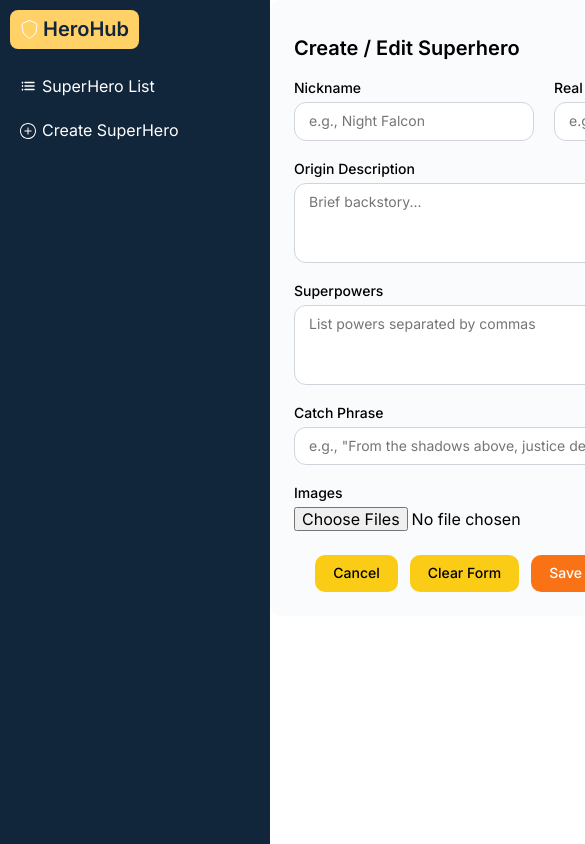
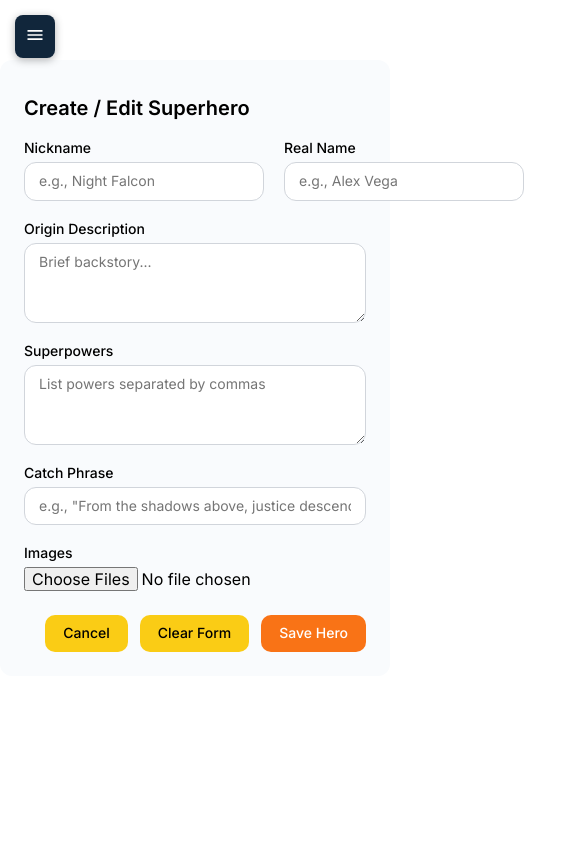
Before and after one commit to sofia-kindratyshyn/heroes-test, a React (Vite) app in the folder heroes-frontend/: page /create in a window 390 px wide. Shown: the top 844 px of the page, 585 px wide, since content can reach past the window. Built offline with nearby package versions, Linux system fonts and the light colour scheme.

Commit message:
added styles and logic for sidebar on mobile

```diff
--- a/heroes-frontend/src/components/App/App.module.css
+++ b/heroes-frontend/src/components/App/App.module.css
@@ -8,6 +8,16 @@
 main {
   width: 100vw;
   margin-left: 270px;
+  transition: margin-left 0.3s ease-in-out;
+}
+
+/* Mobile styles */
+@media (max-width: 768px) {
+  main {
+    margin-left: 0;
+    padding-top: 60px;
+    /* Space for mobile menu button */
+  }
 }
 
 a {
--- a/heroes-frontend/src/components/HeroesList/HeroesList.module.css
+++ b/heroes-frontend/src/components/HeroesList/HeroesList.module.css
@@ -9,6 +9,23 @@
   box-shadow: 0 4px 6px rgba(0, 0, 0, 0.05);
   width: 500px;
   font-family: sans-serif;
+}
+
+/* Mobile responsive card */
+@media (max-width: 768px) {
+  .card {
+    width: 100%;
+    max-width: 100%;
+    flex-direction: column;
+    text-align: center;
+    padding: 16px;
+  }
+
+  .actions {
+    flex-direction: row;
+    justify-content: center;
+    gap: 8px;
+  }
 }
 
 .avatar {
@@ -89,3 +106,15 @@
   flex-wrap: wrap;
   gap: 20px;
 }
+
+/* Mobile responsive wrapper */
+@media (max-width: 768px) {
+  .heroListWrapper {
+    padding: 12px 16px;
+  }
+
+  .heroesList {
+    flex-direction: column;
+    gap: 16px;
+  }
+}
--- a/heroes-frontend/src/components/SearchField/SearchField.module.css
+++ b/heroes-frontend/src/components/SearchField/SearchField.module.css
@@ -4,6 +4,14 @@
   border: 1px solid #d1d5db;
   border-radius: 9999px;
   box-shadow: 0 1px 2px rgba(0, 0, 0, 0.05);
+}
+
+/* Mobile responsive search */
+@media (max-width: 768px) {
+  .searchBox {
+    width: 100%;
+    max-width: 280px;
+  }
 }
 
 .searchBox input {
@@ -27,6 +35,16 @@
   border-bottom: 1px solid #d1d5db;
 }
 
+/* Mobile responsive wrapper */
+@media (max-width: 768px) {
+  .searchWrapper {
+    padding: 12px 16px;
+    flex-direction: column;
+    gap: 12px;
+    align-items: stretch;
+  }
+}
+
 .createBtn {
   padding: 8px 10px;
   background-color: #f97316;
--- a/heroes-frontend/src/components/Sidebar/Sidebar.module.css
+++ b/heroes-frontend/src/components/Sidebar/Sidebar.module.css
@@ -7,6 +7,20 @@
   top: 0;
   left: 0;
   bottom: 0;
+  z-index: 1000;
+  transition: transform 0.3s ease-in-out;
+}
+
+@media (max-width: 768px) {
+  .sidebar {
+    max-width: 100%;
+    width: 100%;
+    transform: translateX(-100%);
+  }
+
+  .sidebar.open {
+    transform: translateX(0);
+  }
 }
 
 .logo {
@@ -22,6 +36,7 @@
   justify-content: center;
   gap: 4px;
   margin-bottom: 20px;
+  margin-top: 55px;
 }
 
 .logoicon {
@@ -64,3 +79,53 @@ li {
 .navListLinks:first-child {
   margin-bottom: 10px;
 }
+
+.mobileMenuButton {
+  display: none;
+  position: fixed;
+  top: 15px;
+  left: 15px;
+  z-index: 1001;
+  background-color: #11263b;
+  color: white;
+  border: none;
+  padding: 10px;
+  border-radius: 8px;
+  cursor: pointer;
+  box-shadow: 0 2px 8px rgba(0, 0, 0, 0.3);
+}
+
+@media (max-width: 768px) {
+  .mobileMenuButton {
+    display: block;
+  }
+}
+
+.mobileOverlay {
+  display: none;
+  position: fixed;
+  top: 0;
+  left: 0;
+  width: 100%;
+  height: 100%;
+  background-color: rgba(0, 0, 0, 0.5);
+  z-index: 999;
+}
+
+.mobileOverlay.open {
+  display: block;
+}
+
+@media (max-width: 768px) {
+  .mobileOverlay {
+    display: block;
+    opacity: 0;
+    visibility: hidden;
+    transition: opacity 0.3s ease-in-out, visibility 0.3s ease-in-out;
+  }
+
+  .mobileOverlay.open {
+    opacity: 1;
+    visibility: visible;
+  }
+}
--- a/heroes-frontend/src/components/Sidebar/Sidebar.tsx
+++ b/heroes-frontend/src/components/Sidebar/Sidebar.tsx
@@ -1,10 +1,37 @@
 import { Link } from "react-router-dom";
+import { useState } from "react";
 import css from "./Sidebar.module.css";
 
 export default function Sidebar() {
+  const [isOpen, setIsOpen] = useState(false);
+
+  const toggleMenu = () => {
+    setIsOpen(!isOpen);
+  };
+
+  const closeMenu = () => {
+    setIsOpen(false);
+  };
+
   return (
-    <aside className={css.sidebar}>
-      <a className={css.logo} href="/">
+    <>
+      <button
+        className={css.mobileMenuButton}
+        onClick={toggleMenu}
+        aria-label="Toggle menu"
+      >
+        <svg width="20" height="20" viewBox="0 0 24 24" fill="currentColor">
+          <path d="M3 18h18v-2H3v2zm0-5h18v-2H3v2zm0-7v2h18V6H3z" />
+        </svg>
+      </button>
+
+      <div
+        className={`${css.mobileOverlay} ${isOpen ? css.open : ""}`}
+        onClick={closeMenu}
+      />
+
+      <aside className={`${css.sidebar} ${isOpen ? css.open : ""}`}>
+        <a className={css.logo} href="/" onClick={closeMenu}>
           <svg className={css.logoicon} aria-hidden="true">
             <use href="/symbol-defs.svg#icon-secure"></use>
           </svg>
@@ -14,7 +41,7 @@ export default function Sidebar() {
         <nav>
           <ul className={css.navList}>
             <li>
-            <Link className={css.navListLinks} to="/">
+              <Link className={css.navListLinks} to="/" onClick={closeMenu}>
                 <svg className={css.linkicon} aria-hidden="true">
                   <use href="/symbol-defs.svg#icon-list"></use>
                 </svg>
@@ -22,7 +49,11 @@ export default function Sidebar() {
               </Link>
             </li>
             <li>
-            <Link className={css.navListLinks} to="/create">
+              <Link
+                className={css.navListLinks}
+                to="/create"
+                onClick={closeMenu}
+              >
                 <svg className={css.linkicon} aria-hidden="true">
                   <use href="/symbol-defs.svg#icon-radar"></use>
                 </svg>
@@ -32,5 +63,6 @@ export default function Sidebar() {
           </ul>
         </nav>
       </aside>
+    </>
   );
 }
```
Also changed, not shown: 1 other file (tests, documents, lock files or other folders). Lines whose indentation alone changed are shown as unchanged.
